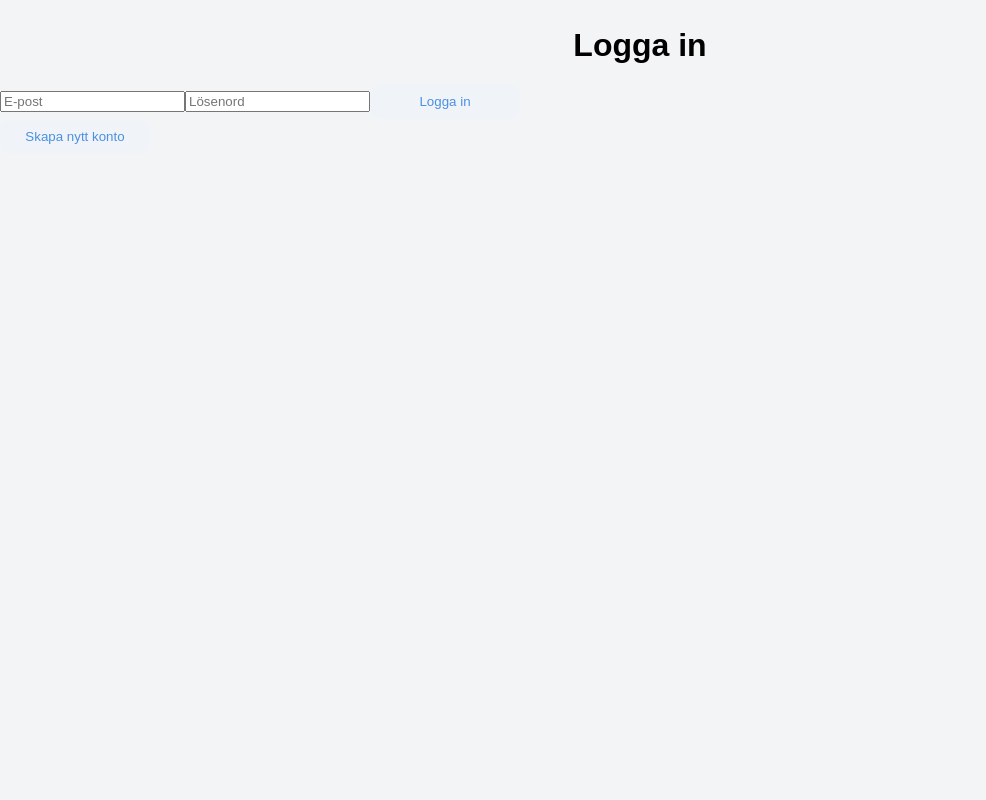
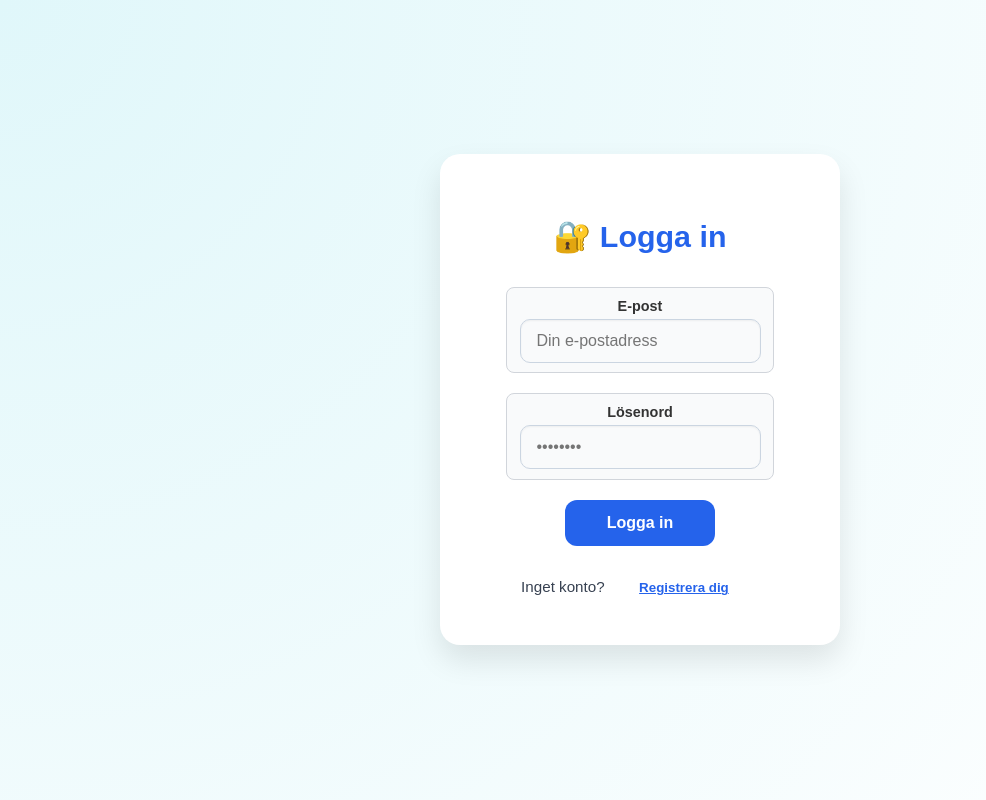
Before and after one commit to Gurkansson/study-app, a React (Create React App) app: page / in a window 1280 px wide. Shown: the whole page, without its empty margins (0-986 px from the left). Built offline with nearby package versions, Linux system fonts and the light colour scheme; no server answers.

Commit message:
uppdatering

```diff
--- /dev/null
+++ b/src/components/Login.css
@@ -0,0 +1,129 @@
+/* === Wrapper === */
+.login-container {
+    display: flex;
+    justify-content: center;
+    align-items: center;
+    min-height: 100vh;
+    background: radial-gradient(circle at top left, #e0f7fa, #ffffff);
+    padding: 2rem;
+  }
+
+  /* === Login Box === */
+  .login-box {
+    background: white;
+    border-radius: 20px;
+    padding: 2.5rem;
+    width: 100%;
+    max-width: 400px;
+    box-shadow: 0 15px 30px rgba(0, 0, 0, 0.1);
+    transition: transform 0.3s ease;
+  }
+
+  /* Animation */
+  .animated-pop {
+    animation: popIn 0.4s ease forwards;
+  }
+
+  @keyframes popIn {
+    from {
+      transform: scale(0.95);
+      opacity: 0;
+    }
+    to {
+      transform: scale(1);
+      opacity: 1;
+    }
+  }
+
+  /* === Title === */
+  .login-title {
+    font-size: 1.9rem;
+    font-weight: 700;
+    text-align: center;
+    margin-bottom: 2rem;
+    color: #2563eb;
+  }
+
+  /* === Form === */
+  .login-form {
+    display: flex;
+    flex-direction: column;
+    gap: 1.25rem;
+    align-items: center; /* ⬅️ Centrera alla child-element horisontellt */
+  }
+
+  /* === Input Group === */
+  .input-group {
+    display: flex;
+    flex-direction: column;
+  }
+
+  .input-group label {
+    font-size: 0.9rem;
+    font-weight: 600;
+    color: #333;
+    margin-bottom: 5px;
+  }
+
+  .input-group input {
+    padding: 0.75rem 1rem;
+    border-radius: 10px;
+    border: 1px solid #cbd5e1;
+    font-size: 1rem;
+    transition: 0.2s ease;
+    box-shadow: inset 0 1px 2px rgba(0,0,0,0.05);
+  }
+
+  .input-group input:focus {
+    outline: none;
+    border-color: #2563eb;
+    box-shadow: 0 0 0 3px rgba(37, 99, 235, 0.2);
+  }
+
+  /* === Error === */
+  .login-error {
+    color: #ef4444;
+    font-size: 0.85rem;
+    text-align: center;
+    margin-top: -0.5rem;
+  }
+
+  /* === Button === */
+  .login-button {
+    background-color: #2563eb;
+    color: white;
+    padding: 0.9rem 2rem;
+    font-size: 1rem;
+    font-weight: bold;
+    border: none;
+    border-radius: 12px;
+    cursor: pointer;
+    transition: background-color 0.3s ease;
+    align-self: center; /* ⬅️ Detta centrerar knappen horisontellt */
+  }
+
+  .login-button:hover {
+    background-color: #1d4ed8;
+  }
+
+  /* === Toggle Text === */
+  .login-toggle {
+    margin-top: 1.5rem;
+    text-align: center;
+    font-size: 0.95rem;
+    color: #374151;
+  }
+
+  .login-toggle button {
+    background: none;
+    border: none;
+    color: #2563eb;
+    font-weight: bold;
+    cursor: pointer;
+    text-decoration: underline;
+    transition: color 0.2s ease;
+  }
+
+  .login-toggle button:hover {
+    color: #1d4ed8;
+  }
--- a/src/components/Login.js
+++ b/src/components/Login.js
@@ -1,17 +1,18 @@
 import React, { useState } from "react";
 import { auth } from "../firebase";
-import { createUserWithEmailAndPassword, signInWithEmailAndPassword } from "firebase/auth";
+import {
+  createUserWithEmailAndPassword,
+  signInWithEmailAndPassword,
+} from "firebase/auth";
 import { doc, setDoc, getDoc } from "firebase/firestore";
 import { db } from "../firebase";
-
+import "./Login.css";
 
 const Login = ({ onLogin }) => {
   const [isRegistering, setIsRegistering] = useState(false);
   const [email, setEmail] = useState("");
   const [password, setPassword] = useState("");
   const [error, setError] = useState("");
-
-
 
   const handleSubmit = async (e) => {
     e.preventDefault();
@@ -24,61 +25,61 @@ const Login = ({ onLogin }) => {
         await signInWithEmailAndPassword(auth, email, password);
       }
 
-      // användardokument om det inte finns
       const userRef = doc(db, "users", auth.currentUser.uid);
       const userSnap = await getDoc(userRef);
       if (!userSnap.exists()) {
         await setDoc(userRef, { darkMode: false });
       }
 
-      onLogin(); // När inloggning lyckas
+      onLogin();
     } catch (err) {
-      setError(err.message);
+      setError("🚫 " + err.message);
     }
   };
 
-
   return (
-    <div className="flex flex-col items-center justify-center min-h-screen bg-gray-100 p-4">
-      <div className="bg-white shadow-lg rounded-xl p-8 w-full max-w-md">
-        <h2 className="text-2xl font-bold text-center mb-6">
-          {isRegistering ? "Skapa konto" : "Logga in"}
+    <div className="login-container">
+      <div className="login-box animated-pop">
+        <h2 className="login-title">
+          {isRegistering ? "🚀 Skapa konto" : "🔐 Logga in"}
         </h2>
-        <form onSubmit={handleSubmit} className="space-y-4">
+        <form onSubmit={handleSubmit} className="login-form">
+          <div className="input-group">
+            <label>E-post</label>
             <input
               type="email"
-            placeholder="E-post"
-            className="w-full p-3 border rounded-lg"
+              placeholder="Din e-postadress"
               value={email}
               onChange={(e) => setEmail(e.target.value)}
               required
             />
+          </div>
+
+          <div className="input-group">
+            <label>Lösenord</label>
             <input
               type="password"
-            placeholder="Lösenord"
-            className="w-full p-3 border rounded-lg"
+              placeholder="••••••••"
               value={password}
               onChange={(e) => setPassword(e.target.value)}
               required
             />
-          {error && <p className="text-red-500 text-sm">{error}</p>}
+          </div>
 
-          <button
-            type="submit"
-            className="w-full bg-blue-500 text-white p-3 rounded-lg hover:bg-blue-600"
-          >
-            {isRegistering ? "Registrera" : "Logga in"}
+          {error && <p className="login-error">{error}</p>}
+
+          <button type="submit" className="login-button">
+            {isRegistering ? "Skapa konto" : "Logga in"}
           </button>
         </form>
-        <div className="text-center mt-4">
-          <button
-            className="text-blue-500 underline"
-            onClick={() => setIsRegistering(!isRegistering)}
-          >
-            {isRegistering
-              ? "Har du redan ett konto? Logga in"
-              : "Skapa nytt konto"}
+
+        <div className="login-toggle">
+          <span>
+            {isRegistering ? "Redan medlem?" : "Inget konto?"}{" "}
+            <button onClick={() => setIsRegistering(!isRegistering)}>
+              {isRegistering ? "Logga in" : "Registrera dig"}
             </button>
+          </span>
         </div>
       </div>
     </div>
```
Lines whose indentation alone changed are shown as unchanged.
